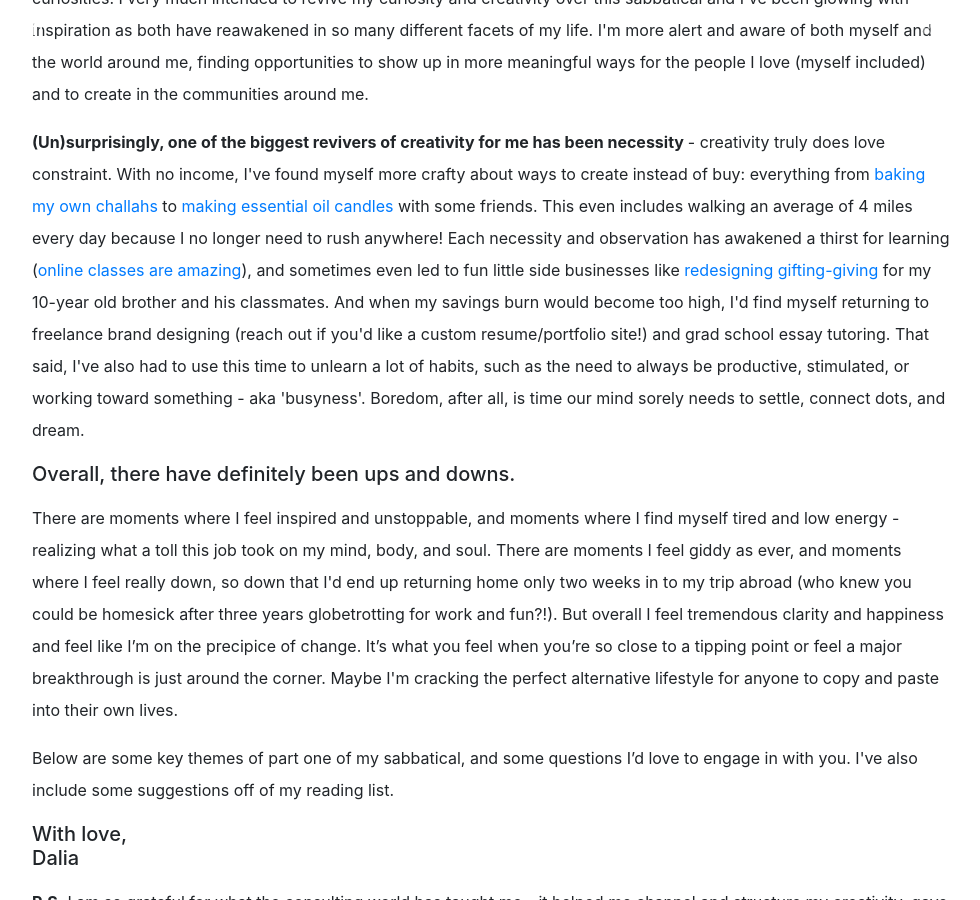
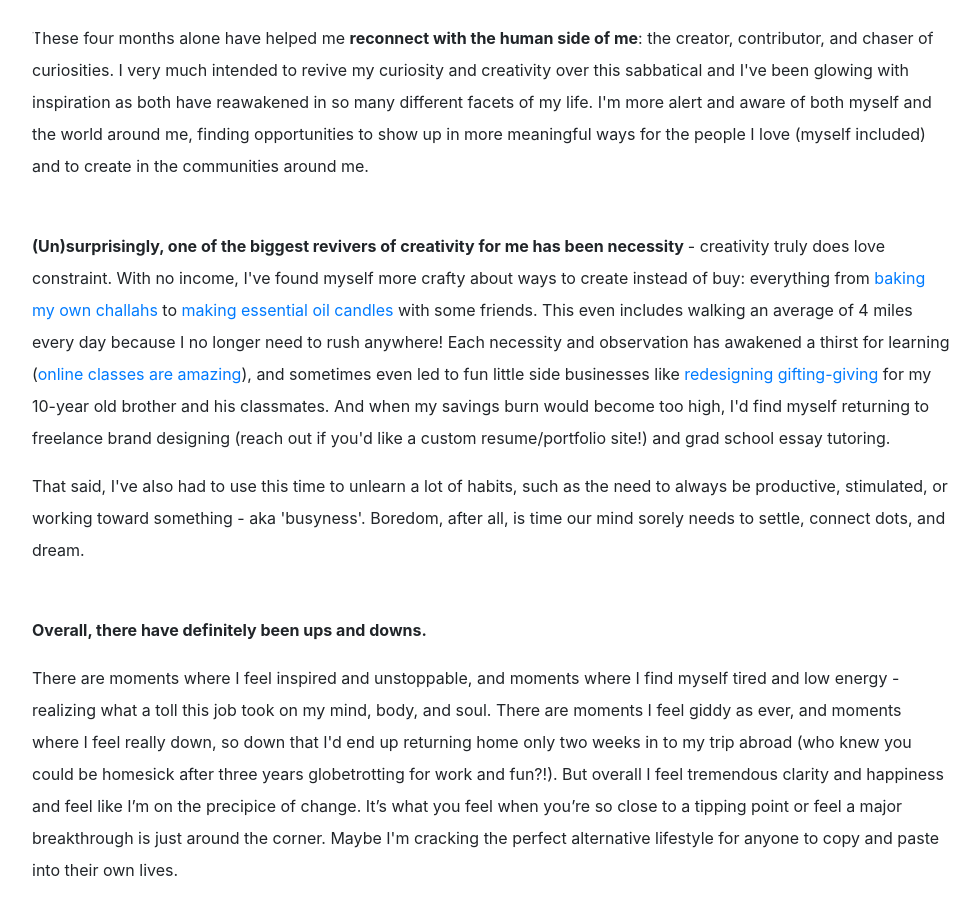
Before and after one commit to dalkat/dalkat.github.io, a Jekyll site: the page built from update-1.md, in a window 1280 px wide and 900 px high, scrolled down 1557 px. Shown: the whole window, without its empty margins (148-1128 px from the left). Built offline with Jekyll 4.4.1, drawn with Linux system fonts in a browser that asks for light colours; nearby versions of some CDN libraries; some web fonts are replaced; library files that are not in the unit come from our copies.

Commit message:
blog 2.2.5

```diff
--- a/_layouts/update-1.html
+++ b/_layouts/update-1.html
@@ -33,28 +33,29 @@ layout: default-sub
         <div class="row">
           <div class="col-lg-1 col-md-1" style="line-height: 2;"></div>
           <div class="col-lg-10 col-md-10 col-sm-12 col-12" style="line-height: 2;">
-            <p><h5>Hi friends,</h5></p>
-            <p>In the words of <a href="https://amzn.to/2DLyIXX" target="_blank">Michelle Obama</a>, it's been four months since I "swerved" and left Deloitte, and yet it feels like an entire year has passed in that time. I've had a LOT of time to work with: time to focus on things I want to focus on - and when I want to focus on them; to explore different subjects and interests; and to show up fully for the people I care about (more on that below).</p>
-            <p><h5>I truly believe that this is what life is supposed to look like: having the freedom to play and be guided by our innate human curiosity.</h5></p>
+            <p><h5>Hi friends,</h5></p><br>
+            <p>In the words of <a href="https://amzn.to/2DLyIXX" target="_blank">Michelle Obama</a>, it's been four months since I "swerved" and left Deloitte, and yet it feels like an entire year has passed in that time. I've had a LOT of time to work with: time to focus on things I want to focus on - and when I want to focus on them; to explore different subjects and interests; and to show up fully for the people I care about (more on that below).<b>I truly believe that this is what life is supposed to look like: having the freedom to play and be guided by our innate human curiosity.</b></p><br>
 
             <p>When I decided to leave the all-consuming consulting world to take this creative sabbatical, I soon realized that this time wasn't a&nbsp;<em>temporary</em>&nbsp;break from a job, and that this recovering type-A overachieving New Yorker had already made two big life decisions:&nbsp;</p>
             <ol><li>Full-time jobs are not for everyone, and I didn't want to return to one; and&nbsp;</li>
             <li>I would show people from all socioeconomic backgrounds that they, too, can design a wholesome, financially-sound lifestyle free from the 9-to-5.</li></ol>
 
-            <p>I became consumed with answering: &ldquo;<b>What might life look like if it was designed around curiosity?</b> What if we had the freedom to live our intentions as they arise, rather than giving the best hours of our days to a single entity?&rdquo; In essence, I realized that I wasn't trying to make a career change or figure out 'where next'; I was trying to make a life change, challenge what the &ldquo;normal&rdquo; path that's been set for many of us, and actively live my life.</p>
-            <p><h5>In good ol' consulting fashion, my sabbatical has ironically fallen into the rules of threes.&nbsp;</h5></p>
+            <p>I became consumed with answering: &ldquo;<b>What might life look like if it was designed around curiosity?</b> What if we had the freedom to live our intentions as they arise, rather than giving the best hours of our days to a single entity?&rdquo; In essence, I realized that I wasn't trying to make a career change or figure out 'where next'; I was trying to make a life change, challenge what the &ldquo;normal&rdquo; path that's been set for many of us, and actively live my life.</p><br>
+            <p><b>In good ol' consulting fashion, my sabbatical has ironically fallen into the rules of threes.&nbsp;</b></p>
             <ul>
             <li>The<strong> first part</strong>&nbsp;was where I'd reset, reflect, and reconnect with my intuition. I made space to reactivate and feed my senses, as well as to reflect and package up on the lessons I'd learned over the past few years so I could start my next chapter feeling like I had all the lessons I needed in my toolbox.&nbsp;(More on intuition at the end)</li>
             <li>The<strong> second part</strong>&nbsp;is where I'm at now, and it's all about play and the pure love of learning. We humans are so multifaceted and working 80% of our waking hours usually means we lose that multifaceted nature by prioritizing some interests over others. So I've created a playbox of unstructured time for myself and I'm honoring my love for play - whether picking up new skills or hobbies, building community events, or building micro-businesses for fun.</li>
             <li>The&nbsp;<strong>next part ahead</strong>, which I'm dipping my toe into now, is building out a financially sustainable alternative model for life that isn't just available to those with the privilege of taking a sabbatical, and isn't the typical all-consuming 9-5 nor the hustling freelance economy. More on that in my next update.</li>
             </ul>
-            <p>These four months alone have helped me <b>reconnect with the human side of me</b>: the creator, contributor, and chaser of curiosities. I very much intended to revive my curiosity and creativity over this sabbatical and I've been glowing with inspiration as both have reawakened in so many different facets of my life. I'm more alert and aware of both myself and the world around me, finding opportunities to show up in more meaningful ways for the people I love (myself included) and to create in the communities around me. </p>
+            <p>These four months alone have helped me <b>reconnect with the human side of me</b>: the creator, contributor, and chaser of curiosities. I very much intended to revive my curiosity and creativity over this sabbatical and I've been glowing with inspiration as both have reawakened in so many different facets of my life. I'm more alert and aware of both myself and the world around me, finding opportunities to show up in more meaningful ways for the people I love (myself included) and to create in the communities around me. </p><br>
 
-            <p><b>(Un)surprisingly, one of the biggest revivers of creativity for me has been necessity </b>- creativity truly does love constraint. With no income, I've found myself more crafty about ways to create instead of buy: everything from&nbsp;<a href="https://daliakatan.com/challah" target="_blank">baking my own challahs</a> to <a href="https://ezentialsf.com/" target="_blank">making essential oil candles</a>&nbsp;with some friends. This even includes walking an average of 4 miles every day because I no longer need to rush anywhere! Each necessity and observation has awakened a thirst for learning (<a href="https://skl.sh/2TE2fKn" target="_blank">online classes are amazing</a>), and sometimes even led to fun little side businesses like <a href="https://presently.fun" target="_blank">redesigning gifting-giving</a> for my 10-year old brother and his classmates. And when my savings burn would become too high, I'd find myself returning to freelance brand designing (reach out if you'd like a custom resume/portfolio site!) and grad school essay tutoring. That said, I've also had to use this time to unlearn a lot of habits, such as the need to always be productive, stimulated, or working toward something - aka 'busyness'. Boredom, after all, is time our mind sorely needs to settle, connect dots, and dream.</p>
-            <p><h5>Overall, there have definitely been ups and downs. </h5></p>
+            <p><b>(Un)surprisingly, one of the biggest revivers of creativity for me has been necessity </b>- creativity truly does love constraint. With no income, I've found myself more crafty about ways to create instead of buy: everything from&nbsp;<a href="https://daliakatan.com/challah" target="_blank">baking my own challahs</a> to <a href="https://ezentialsf.com/" target="_blank">making essential oil candles</a>&nbsp;with some friends. This even includes walking an average of 4 miles every day because I no longer need to rush anywhere! Each necessity and observation has awakened a thirst for learning (<a href="https://skl.sh/2TE2fKn" target="_blank">online classes are amazing</a>), and sometimes even led to fun little side businesses like <a href="https://presently.fun" target="_blank">redesigning gifting-giving</a> for my 10-year old brother and his classmates. And when my savings burn would become too high, I'd find myself returning to freelance brand designing (reach out if you'd like a custom resume/portfolio site!) and grad school essay tutoring. </p>
+
+            <p>That said, I've also had to use this time to unlearn a lot of habits, such as the need to always be productive, stimulated, or working toward something - aka 'busyness'. Boredom, after all, is time our mind sorely needs to settle, connect dots, and dream.</p><br>
+            <p><b>Overall, there have definitely been ups and downs. </b></p>
             <p>There are moments where I feel inspired and unstoppable, and moments where I find myself tired and low energy - realizing what a toll this job took on my mind, body, and soul. There are moments I feel giddy as ever, and moments where I feel really down, so down that I'd end up returning home only two weeks in to my trip abroad (who knew you could be homesick after three years globetrotting for work and fun?!). But overall I feel tremendous clarity and happiness and feel like I&rsquo;m on the precipice of change. It&rsquo;s what you feel when you&rsquo;re so close to a tipping point or feel a major breakthrough is just around the corner. Maybe I'm cracking the perfect alternative lifestyle for anyone to copy and paste into their own lives.</p>
-            <p>Below are some key themes of part one of my sabbatical, and some questions I&rsquo;d love to engage in with you. I've also include some suggestions off of my reading list.</p>
-            <p><h5>With love,<br>Dalia</h5></p>
+            <p>Below are some key themes of part one of my sabbatical, and some questions I&rsquo;d love to engage in with you. I've also include some suggestions off of my reading list.</p><br>
+            <p><h5>With love,<br>Dalia</h5></p><br>
             <p><b>P.S.</b> I am so grateful for what the consulting world has taught me - it helped me channel and structure my creativity, gave me an outlet to dedicate my energy and hard work ethic, and presented me amazing people to learn from. Most likely, without it, I wouldn't have been able to come to the decision I've made with my sabbatical, and also wouldn't have had the tools to make it a reality.</p>
             <p><b>P.P.S.</b> Society puts a lot of pressure on people to always think about 'what's your next job' or 'have you started applying yet?' Let's challenge ourselves instead to ask those around us, 'Where is your heart leading you lately? what's your latest adventure? Or, what does your life look like right now?' Remember that "life is a process, not an outcome" (<a href="https://amzn.to/2BCvhmr" target="_blank">Design Your Life</a>).&nbsp;</p>
           </div>
```
